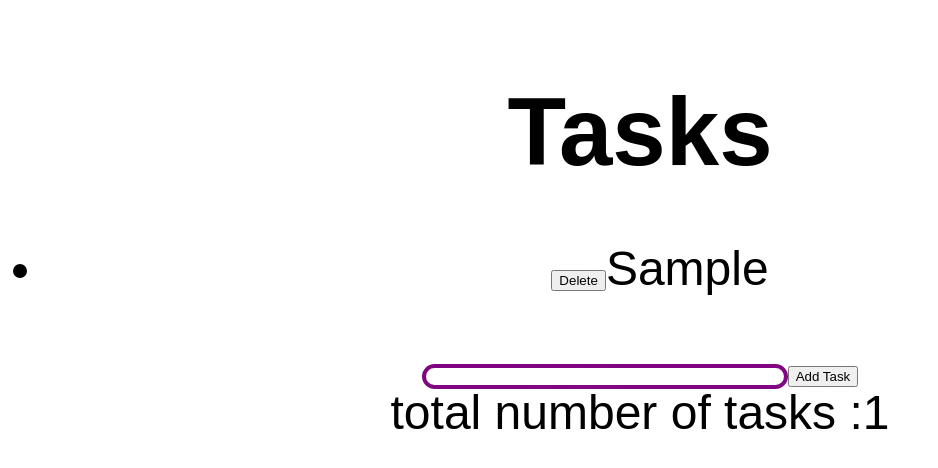
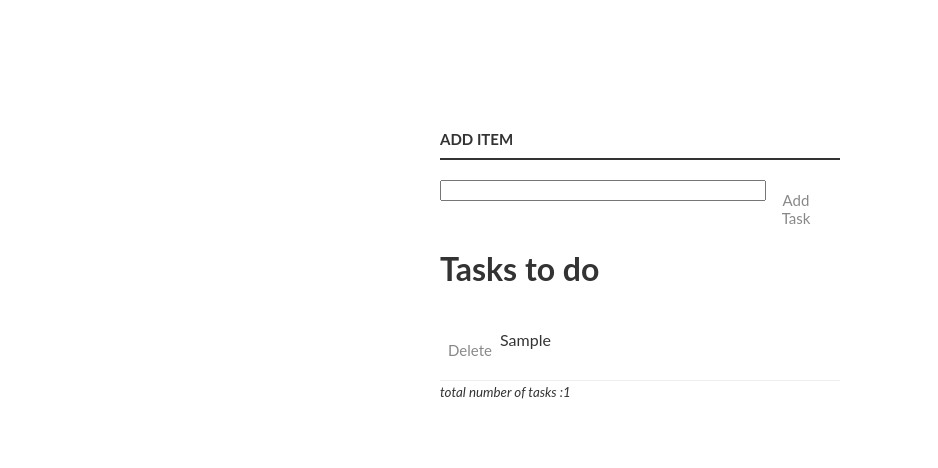
Before and after one commit to Iamgope/Todo-app, a plain HTML site: page index.html in a window 1280 px wide. Both pictures are taken after typing "Sample" into the empty fields and a click on the button "Add Task". Shown: the whole page, without its empty margins (0-938 px from the left). Drawn offline with nearby package versions, Linux system fonts and the light colour scheme.

Commit message:
added final css

```diff
--- a/css/styles.css
+++ b/css/styles.css
@@ -1,16 +1,98 @@
-.container{
-    text-align: center;
-    font: 200 3em/1 "Oswald", sans-serif;
-    letter-spacing: -2;
-  	padding: .25em 0 .325em;
-	display: block;
-	margin: 0 auto;
-      text-shadow: 0 0 80px rgba(255,255,255,.5);
 
+/* Basic Style */
+body {
+  background: #fff;
+  color: #333;
+  font-family: Lato, sans-serif;
 }
-.input{
-    width:28%;
-    border: 2px solid purple;
-    border-radius:20px ;
-    border-width: 4px;
+.container {
+  display: block;
+  width: 400px;
+  margin: 100px auto 0;
 }
+ul {
+  margin: 0;
+  padding: 0;
+}
+li * {
+  float: left;
+}
+li, h3 {
+  clear:both;
+  list-style:none;
+}
+input, button {
+  outline: none;
+}
+button {
+  background: none;
+  border: 0px;
+  color: #888;
+  font-size: 15px;
+  width: 60px;
+  margin: 10px 0 0;
+  font-family: Lato, sans-serif;
+  cursor: pointer;
+}
+button:hover {
+  color: #333;
+}
+/* Heading */
+h3,
+label[for='new-task'] {
+  color: #333;
+  font-weight: 700;
+  font-size: 15px;
+  border-bottom: 2px solid #333;
+  padding: 30px 0 10px;
+  margin: 0;
+  text-transform: uppercase;
+}
+input[type="text"] {
+  margin: 0;
+  font-size: 18px;
+  line-height: 18px;
+  height: 18px;
+  padding: 10px;
+  border: 1px solid #ddd;
+  background: #fff;
+  border-radius: 6px;
+  font-family: Lato, sans-serif;
+  color: #888;
+}
+input[type="text"]:focus {
+  color: #333;
+}
+
+/* New Task */
+label[for='new-task'] {
+  display: block;
+  margin: 0 0 20px;
+}
+input#new-task {
+  float: left;
+  width: 318px;
+}
+p > button:hover {
+  color: #0FC57C;
+}
+
+/* Task list */
+li {
+  overflow: hidden;
+  padding: 20px 0;
+  border-bottom: 1px solid #eee;
+}
+
+li > label {
+  font-size: 18px;
+  line-height: 40px;
+  width: 237px;
+  padding: 0 0 0 11px;
+}
+li >  input[type="text"] {
+  width: 226px;
+}
+li > .delete:hover {
+  color: #CF2323;
+}
--- a/index.html
+++ b/index.html
@@ -6,7 +6,7 @@
     <script src="https://unpkg.com/babel-standalone@6/babel.min.js"></script>
     <meta charset="UTF-8">
     <meta name="viewport" content="width=device-width, initial-scale=1.0">
-    <link href="css/styles.css" rel="stylesheet">
+    <link type="text/css" href="css/styles.css" rel="stylesheet">
     <title>Document</title>
 
 </head>
@@ -24,7 +24,12 @@
             render(){
                 return(
                     <div class="container">
-                    <h1 class="h1"> Tasks</h1>
+
+                          <div><label for="new-task">Add Item</label>
+                              <input id="new-task" onChange={this.inputHandler} value={this.state.input}/>
+                             <button onClick={this.addTask} > Add Task</button>
+                           </div>
+                           <h1> Tasks to do</h1>
                     <ul>
                     {this.state.tasks.map((task,i)=>
                      <li key={i}>
@@ -33,12 +38,8 @@
                      </li>
                     )}
                     </ul>
-                          <div>
-                              <input class="input" onChange={this.inputHandler} value={this.state.input}/>
-                             <button onClick={this.addTask} > Add Task</button>
-                           </div>
                            <div>
-                           total number of tasks :{this.state.tasks.length}
+                         <small> <i> total number of tasks :{this.state.tasks.length}</i></small>
                            </div>
                     </div>
                 );
```
